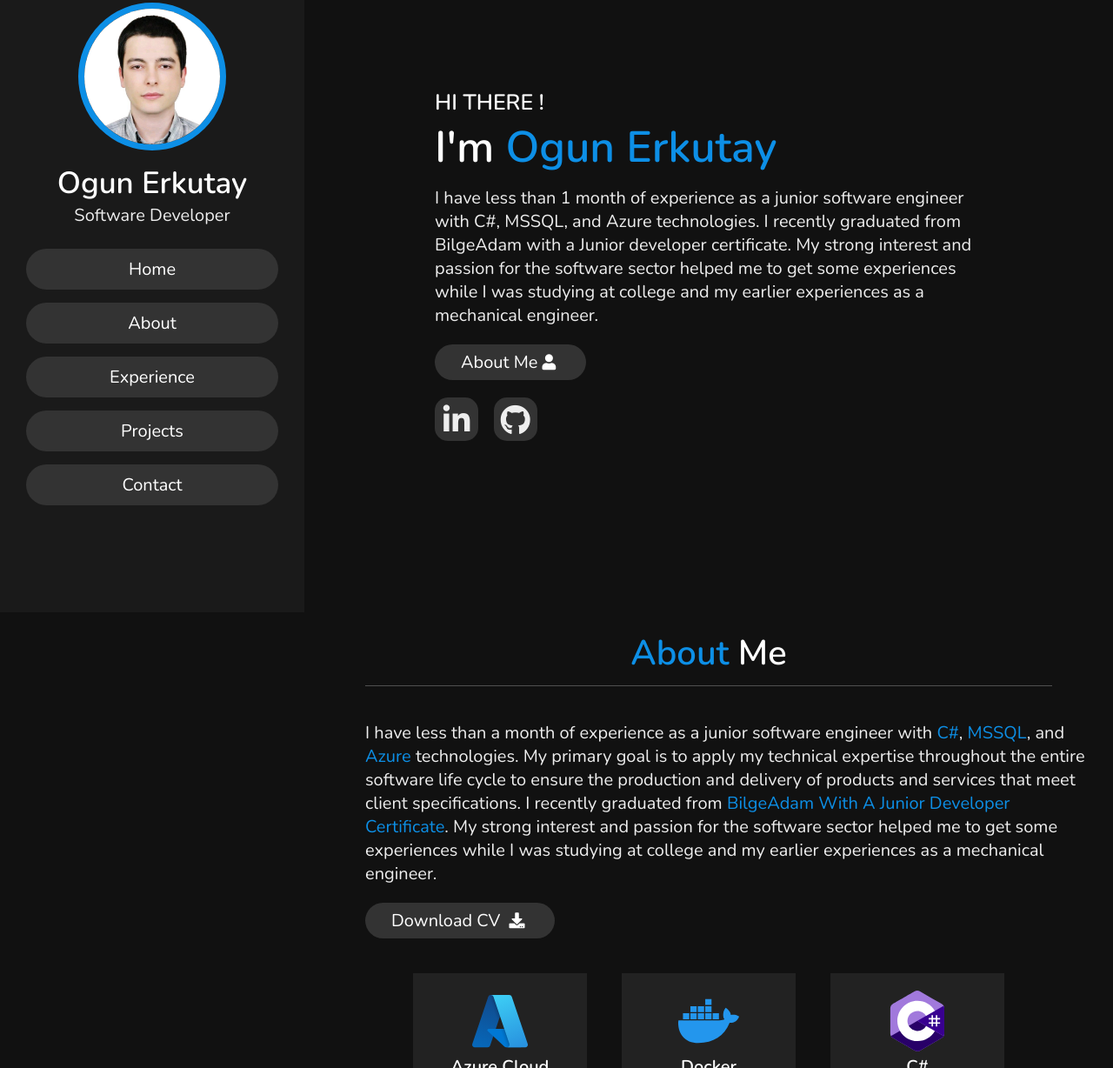
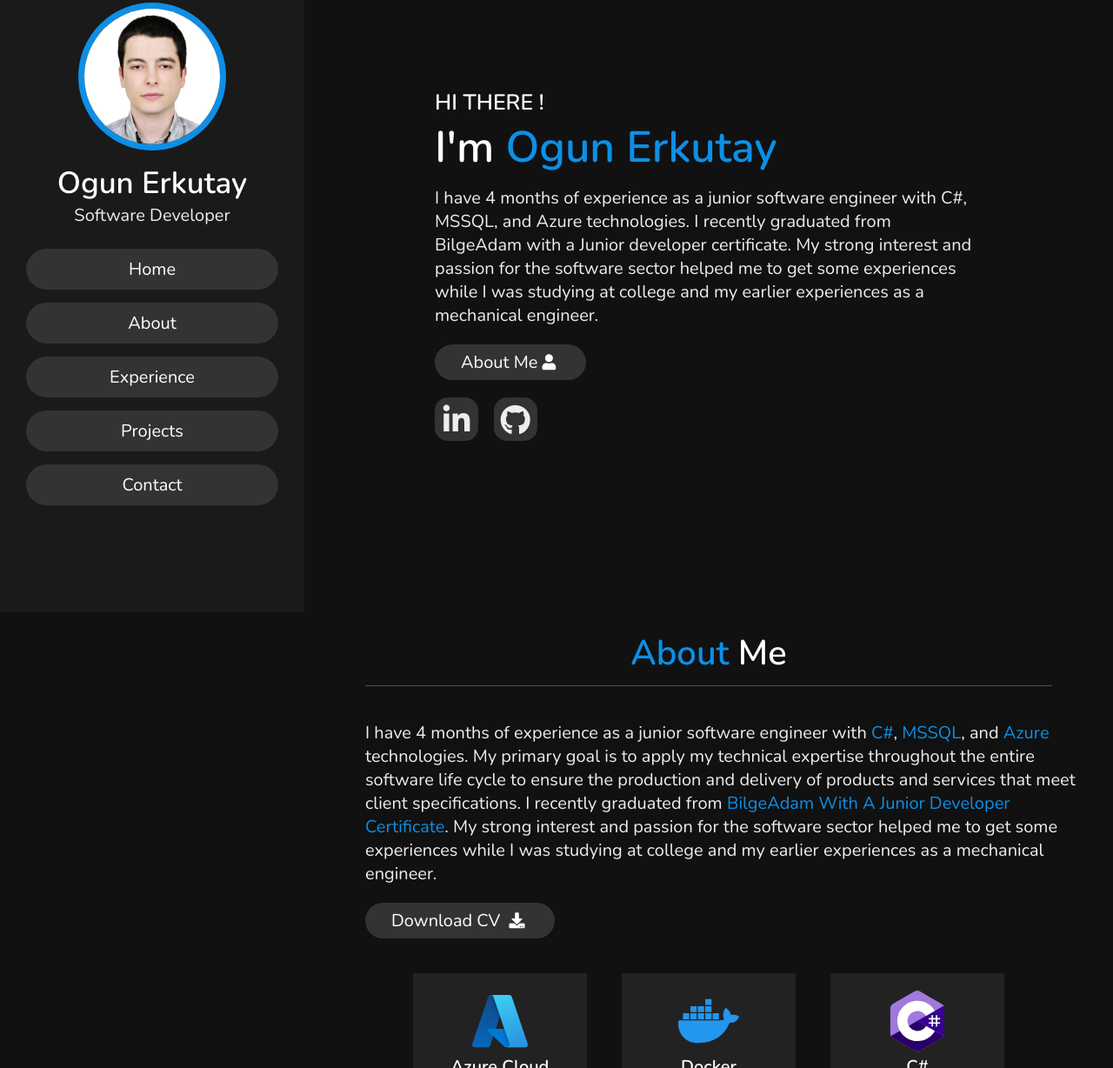
Before and after one commit to ogunerkutay/portfoliowebsite, a plain HTML site: page index.html in a window 1280 px wide. Shown: the part 96-1324 px from the top of the page at 87% size. Drawn offline with nearby package versions, Linux system fonts and the light colour scheme.

Commit message:
refreshed work bio

```diff
--- a/index.html
+++ b/index.html
@@ -32,7 +32,7 @@
 <section class="home" id="home">
     <h3>HI THERE !</h3>
     <h1>I'm <span>Ogun Erkutay</span></h1>
-    <p>I have less than 1 month of experience as a junior software engineer with C#, MSSQL, and Azure technologies.
+    <p>I have 4 months of experience as a junior software engineer with C#, MSSQL, and Azure technologies.
         I recently graduated from BilgeAdam with a Junior developer certificate.
         My strong interest and passion for the software sector helped me to get some experiences while I was studying at college and my earlier
         experiences as a mechanical engineer.
@@ -47,7 +47,7 @@
 <h1 class="heading"> <span>about</span> me </h1>
 <div class="row">
     <div class="info">
-        <p>I have less than a month of experience as a junior software engineer with
+        <p>I have 4 months of experience as a junior software engineer with
             <span>C#</span>, <span>MSSQL</span>, and <span>Azure</span> technologies.
             My primary goal is to apply my
             technical expertise throughout the entire software
```
